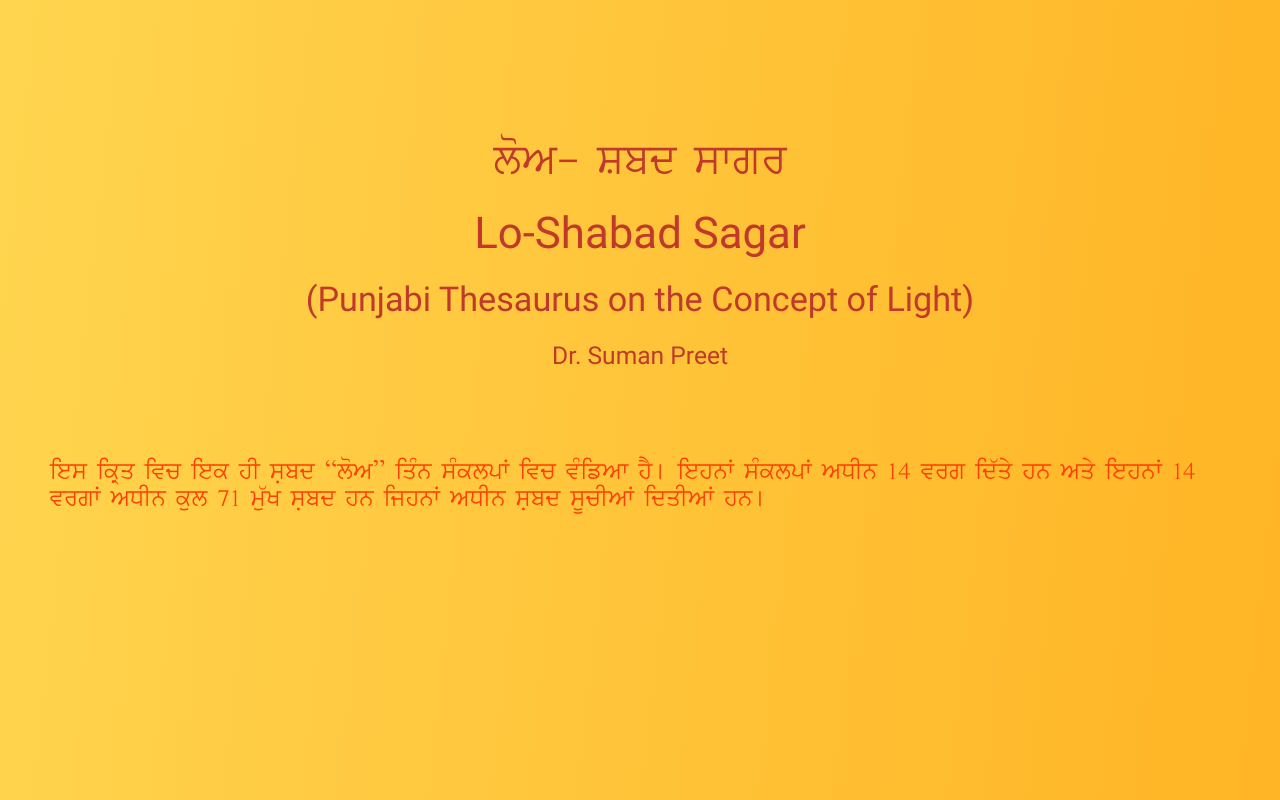
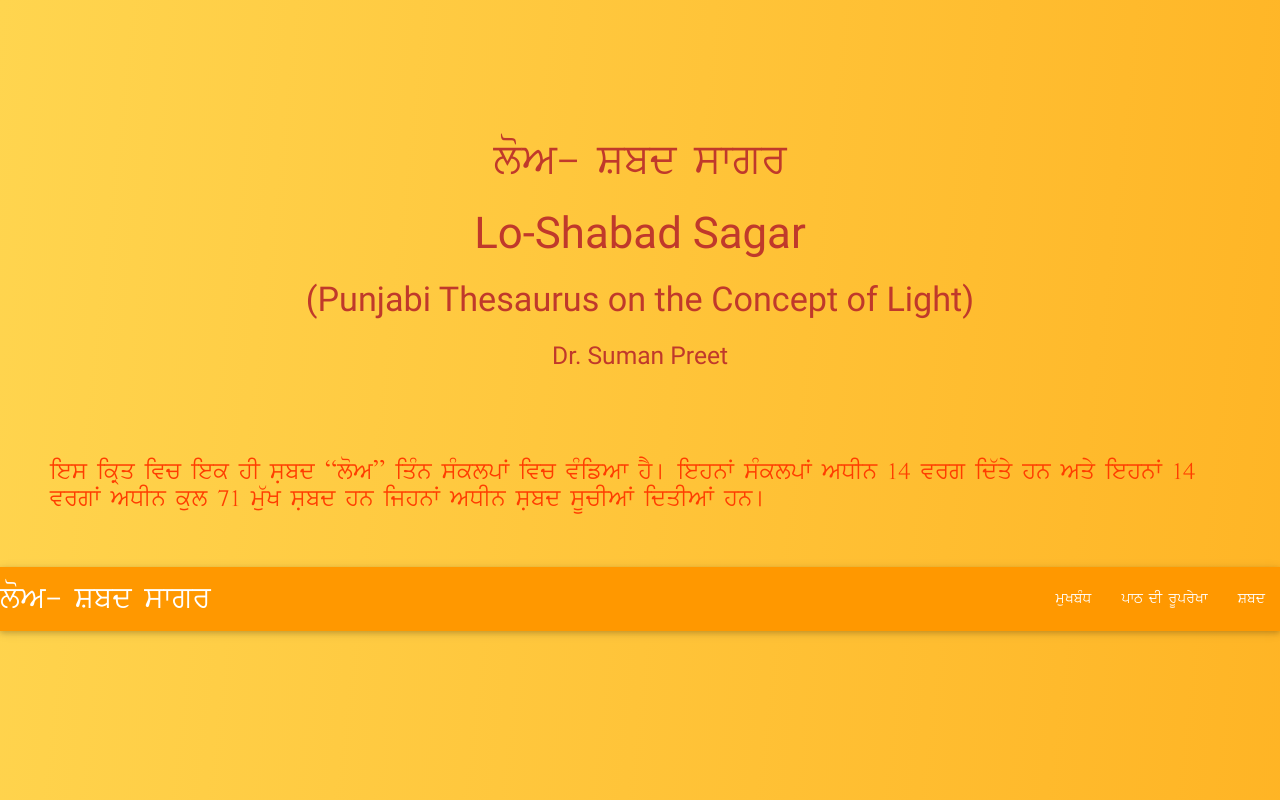
Before and after one commit to sagarchoudhary96/Word-Dictionary, a plain HTML site: page index.html in a window 1280 px wide. Shown: the top 800 px of the page. Drawn offline with Linux system fonts and the light colour scheme.

Commit message:
Navbar Added

```diff
--- a/index.html
+++ b/index.html
@@ -46,6 +46,18 @@
              fJjBK ;zebgK nXhB 14 tor fdZs/ jB ns/ fJjBK 14 torK nXhB e[b 71 w[Zy ;apd jB
              fijBK nXhB ;apd ;{uhnK fdshnK jB.</h5>
             </div>
+        </div>
+        <div class="navbar">
+            <nav style="background-color:#ff9800;">
+                <div class="nav-wrapper">
+                    <a href="../index.html" class="brand-logo punjabi">b'n^ Ppd ;kro</a>
+                    <ul class="right hide-on-med-and-down">
+                        <li><a class="punjabi center" href="#introductions">w[ypzX</a></li>
+                        <li><a class="punjabi center" href="#index">gkm dh o{go/yk</a></li>
+                        <li><a class="punjabi center" href="#words">Ppd</a></li>
+                    </ul>
+                </div>
+            </nav>
         </div>
     </div>
     <hr />
@@ -146,7 +158,7 @@
                 words.
             </p>
             <p class="align-center defaultColor introText">
-              Suman Preet
+                Suman Preet
             </p>
         </div>
         <div class="border-box">
@@ -175,7 +187,7 @@
 
         </div>
 
-        <h2 class="punjabi defaultColor align-center">gkm dh o{go/yk</h2>
+        <h2 class="punjabi defaultColor align-center" id="index">gkm dh o{go/yk</h2>
         <p class="punjabi defaultColor introText">
             fJ; feqs ftu fJe jh ;apd “b'n” fszB ;zebgK ftu tzfvnk j?. fJjBK ;zebgK nXhB 14 tor fdZs/ jB ns/ fJjBK 14 torK nXhB e[b 71 w[Zy ;apd jB fijBK nXhB ;apd ;{uhnK fdshnK jB.
         </p>
@@ -362,7 +374,7 @@
 
         </div>
     </div>
-    <div class="row">
+    <div class="row" id="words">
         <div class="col s12 defaultColor">
             <h3 class="align-center defaultColor punjabi">b'n^ Ppd ;kro</h3>
         </div>
```
